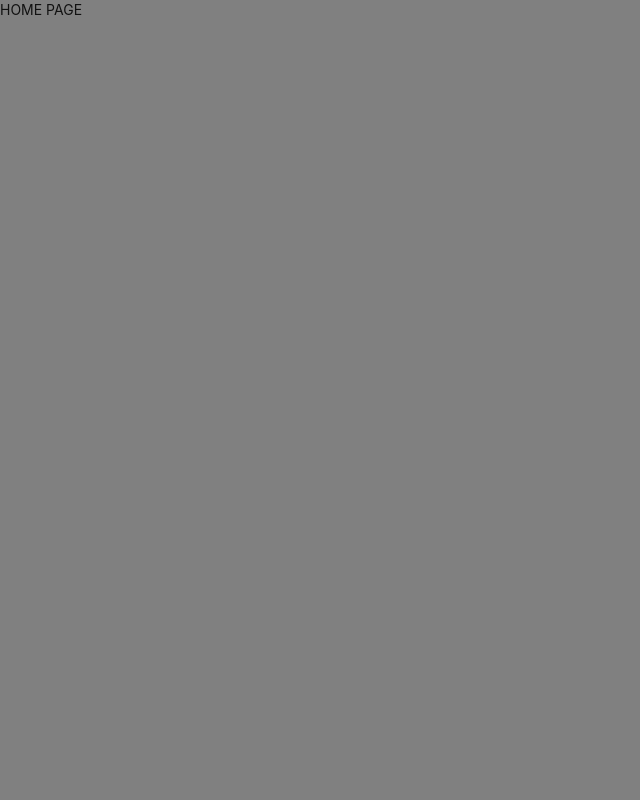
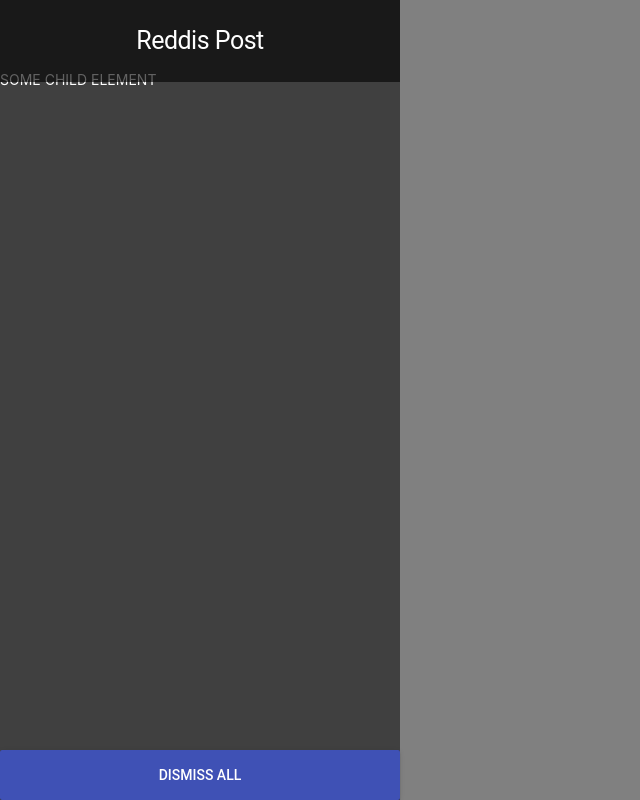
Before and after one commit to Jero786/react-reddit-app, a React (Create React App) app in the folder client/: page / in a window 1280 px wide. Shown: the whole page, without its empty margins (0-640 px from the left). Built offline with nearby package versions, Linux system fonts and the light colour scheme.

Commit message:
master - implement drawer to home page

```diff
--- a/client/src/features/home/Page.tsx
+++ b/client/src/features/home/Page.tsx
@@ -1,9 +1,24 @@
 import React from 'react';
 
+import {Drawer} from '../../commons/components/drawer';
+
 export const HomePage = () => {
+
+    const isRequestingNextPage = false;
+    const isDismissedAll = false;
+
     return (
         <div>
-            HOME PAGE
+            <Drawer
+                isLoading={isRequestingNextPage}
+                isDismissedAll={isDismissedAll}
+                onDismissAll={() => {}}
+                onNextPage={() => {}}
+                isExpanded={true}
+                isFullExpanded={false}
+            >
+                <div>SOME CHILD ELEMENT</div>
+            </Drawer>
         </div>
     )
 };
```
Also changed, not shown: 1 other file (tests, documents, lock files or other folders).
